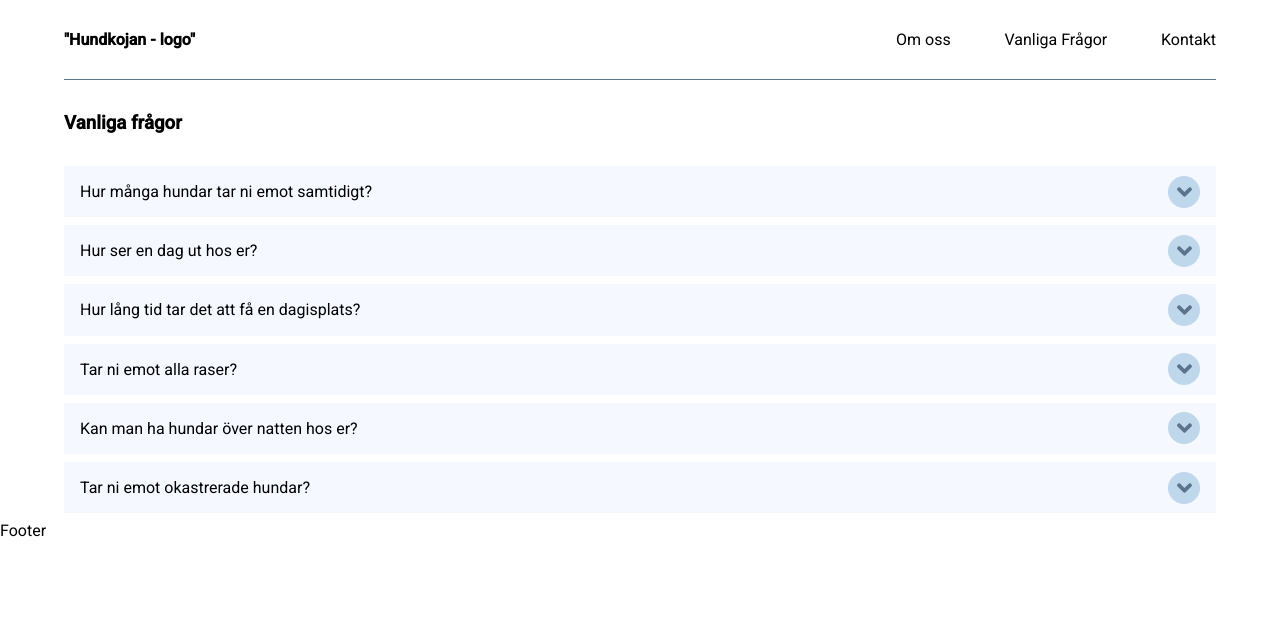
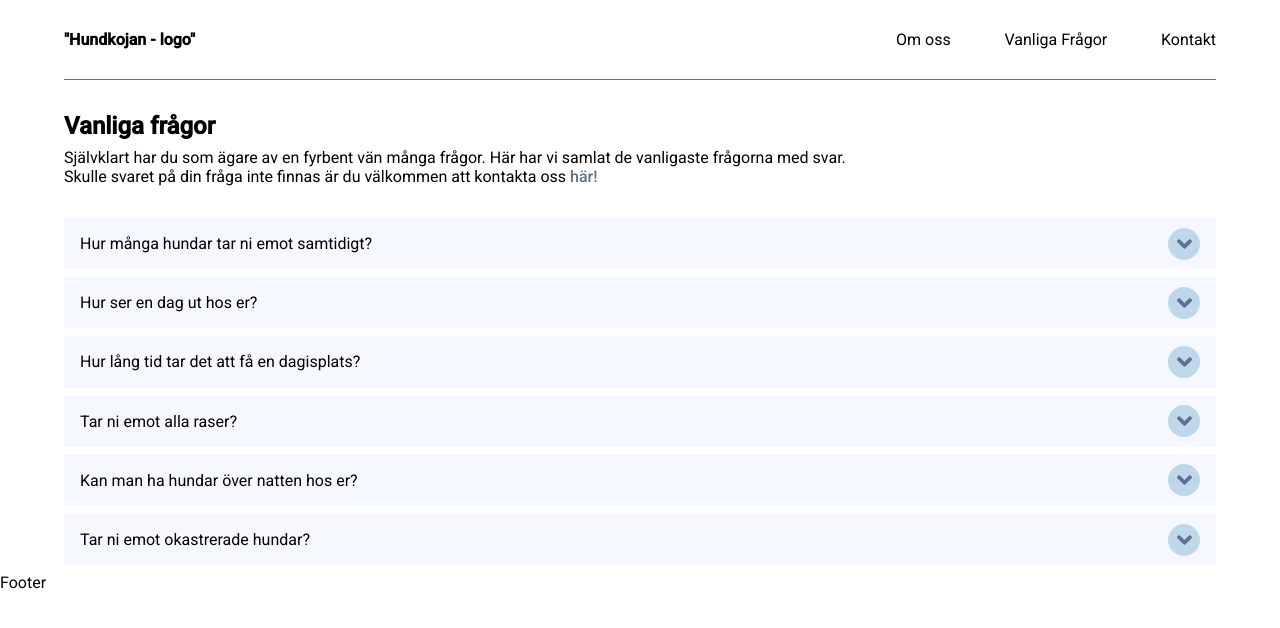
Before and after one commit to EmmaOlsson/hunddagis, a React (Create React App) app: page /faq in a window 1280 px wide. Shown: the top 628 px of the page. Built offline with nearby package versions, Linux system fonts and the light colour scheme.

Commit message:
more styling and icon change if up/down

```diff
--- a/src/css/faq.module.css
+++ b/src/css/faq.module.css
@@ -4,7 +4,24 @@
 }
 
 .heading {
-  margin: 2rem 0;
+  margin: 2rem 0 0.5rem;
+  font-size: 1.5rem;
+}
+
+.description {
+  font-size: 1rem;
+  width: 70%;
+  margin-bottom: 2rem;
+}
+
+.contactLink {
+  color: var(--hundkojan-blue);
+  font-weight: 500;
+  cursor: pointer;
+}
+
+.contactLink:hover {
+  opacity: 0.8;
 }
 
 .questionWrapper {
@@ -61,6 +78,10 @@
     font-size: 1.1rem;
   }
 
+  .description {
+    width: 100%;
+  }
+
   .question,
   .buttonContainer .showAnswer {
     transition: ease 0.3s;
--- a/src/screens/FaqScreen.js
+++ b/src/screens/FaqScreen.js
@@ -1,7 +1,8 @@
 import React, { useState } from 'react';
 import Styles from '../css/faq.module.css';
 import { FontAwesomeIcon } from '@fortawesome/react-fontawesome';
-import { faAngleDown } from '@fortawesome/free-solid-svg-icons';
+import { faAngleDown, faAngleUp } from '@fortawesome/free-solid-svg-icons';
+import { Link } from 'react-router-dom';
 
 const FaqScreen = () => {
   const [open, setOpen] = useState(null);
@@ -41,6 +42,14 @@ const FaqScreen = () => {
   return (
     <div className={Styles.mainContainer}>
       <h3 className={Styles.heading}>Vanliga frågor</h3>
+      <p className={Styles.description}>
+        Självklart har du som ägare av en fyrbent vän många frågor. Här har vi
+        samlat de vanligaste frågorna med svar. Skulle svaret på din fråga inte
+        finnas är du välkommen att kontakta oss{' '}
+        <Link to='/contact' className={Styles.contactLink}>
+          här!
+        </Link>
+      </p>
       {questions.map((question, index) => (
         <div className={Styles.questionWrapper} key={index}>
           <div className={Styles.questionContainer}>
@@ -51,12 +60,10 @@ const FaqScreen = () => {
           </div>
           <div className={Styles.buttonContainer}>
             <FontAwesomeIcon
-              icon={faAngleDown}
+              icon={open === index ? faAngleUp : faAngleDown}
               className={Styles.showAnswer}
               onClick={() => (open === index ? setOpen(null) : setOpen(index))}
-            >
-              show answer
-            </FontAwesomeIcon>
+            ></FontAwesomeIcon>
           </div>
         </div>
       ))}
```
